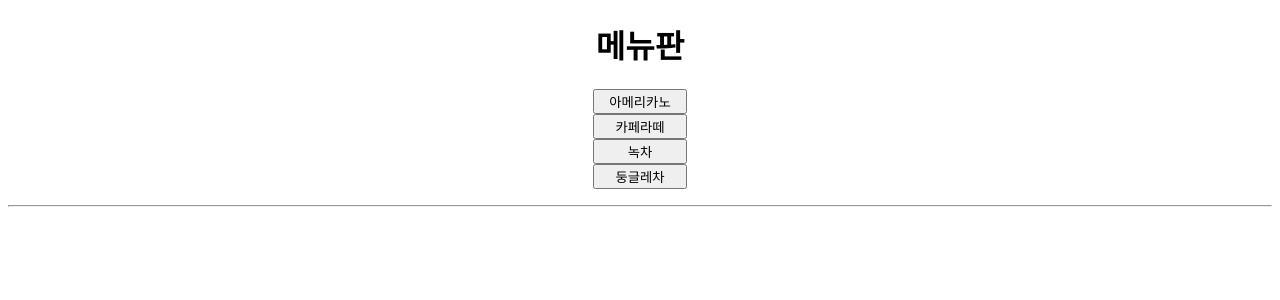
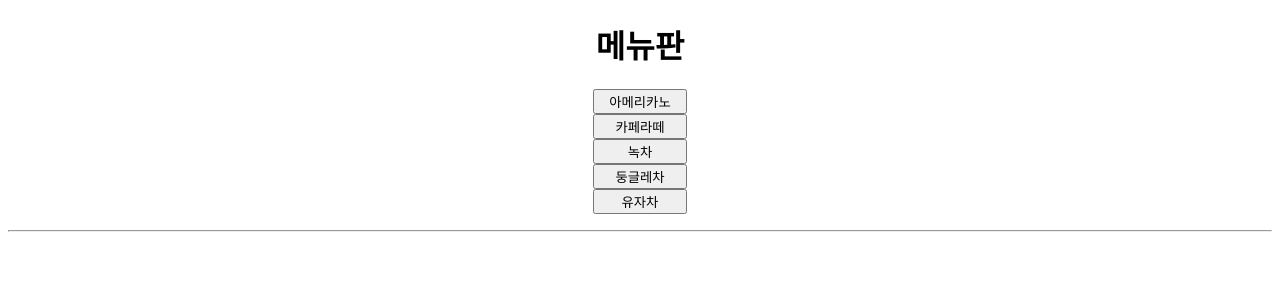
Before and after one commit to seok541hyun/david, a Flask app: page /menu in a window 1280 px wide. Shown: the top 300 px of the page. Run offline with Flask 3, Linux system fonts and the light colour scheme.

Commit message:
유자차 메뉴 추가

```diff
--- a/templates/menu.html
+++ b/templates/menu.html
@@ -12,7 +12,8 @@
         <button name="menu1" style="width:70pt;">아메리카노</button><br>
         <button name="menu2" style="width:70pt;">카페라떼</button><br>
         <button name="menu2" style="width:70pt;">녹차</button><br>
-        <button name="menu2" style="width:70pt;">둥글레차</button>
+        <button name="menu2" style="width:70pt;">둥글레차</button><br>
+        <button name="menu2" style="width:70pt;">유자차</button>
     </p>
     <hr>
 </center>
```
